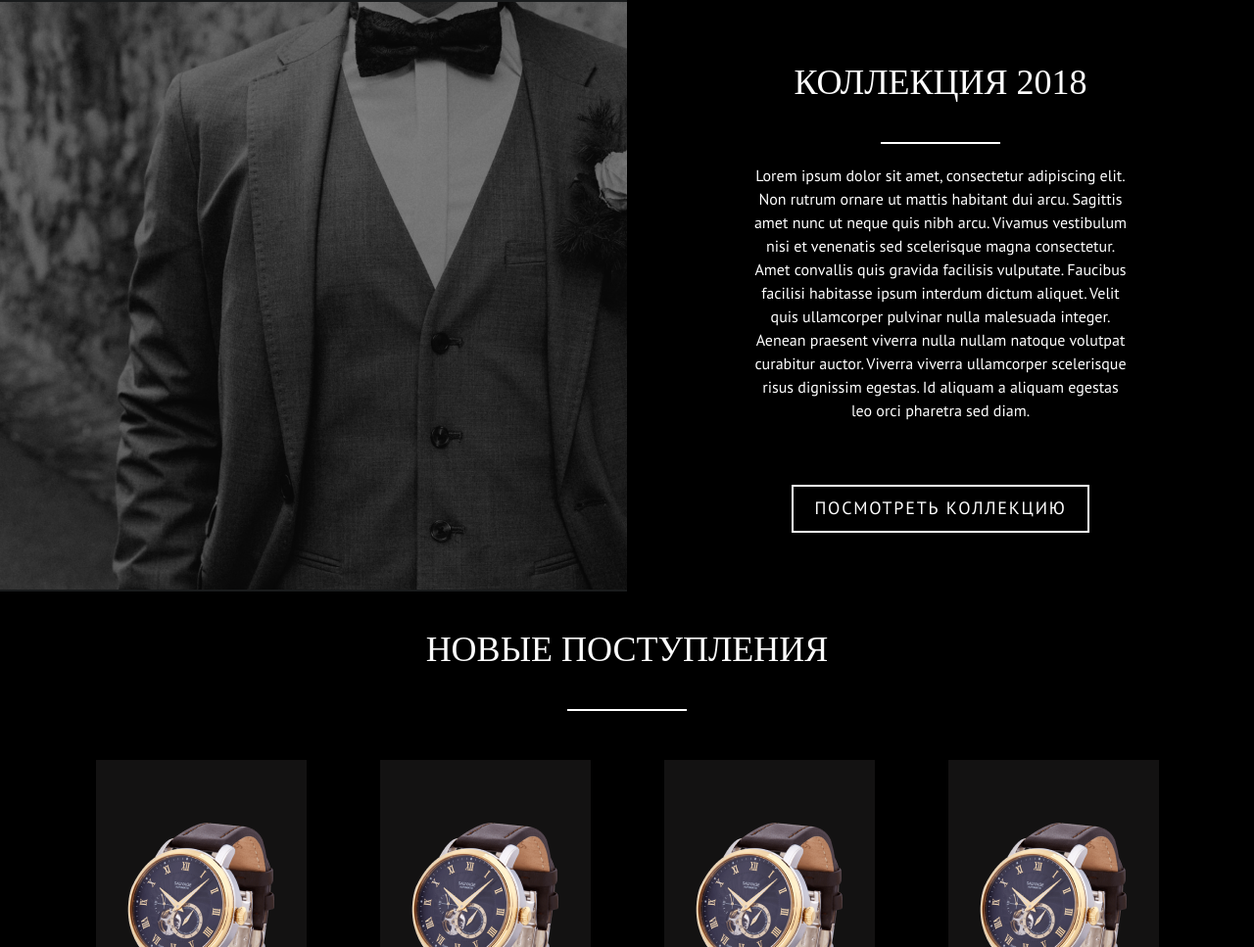
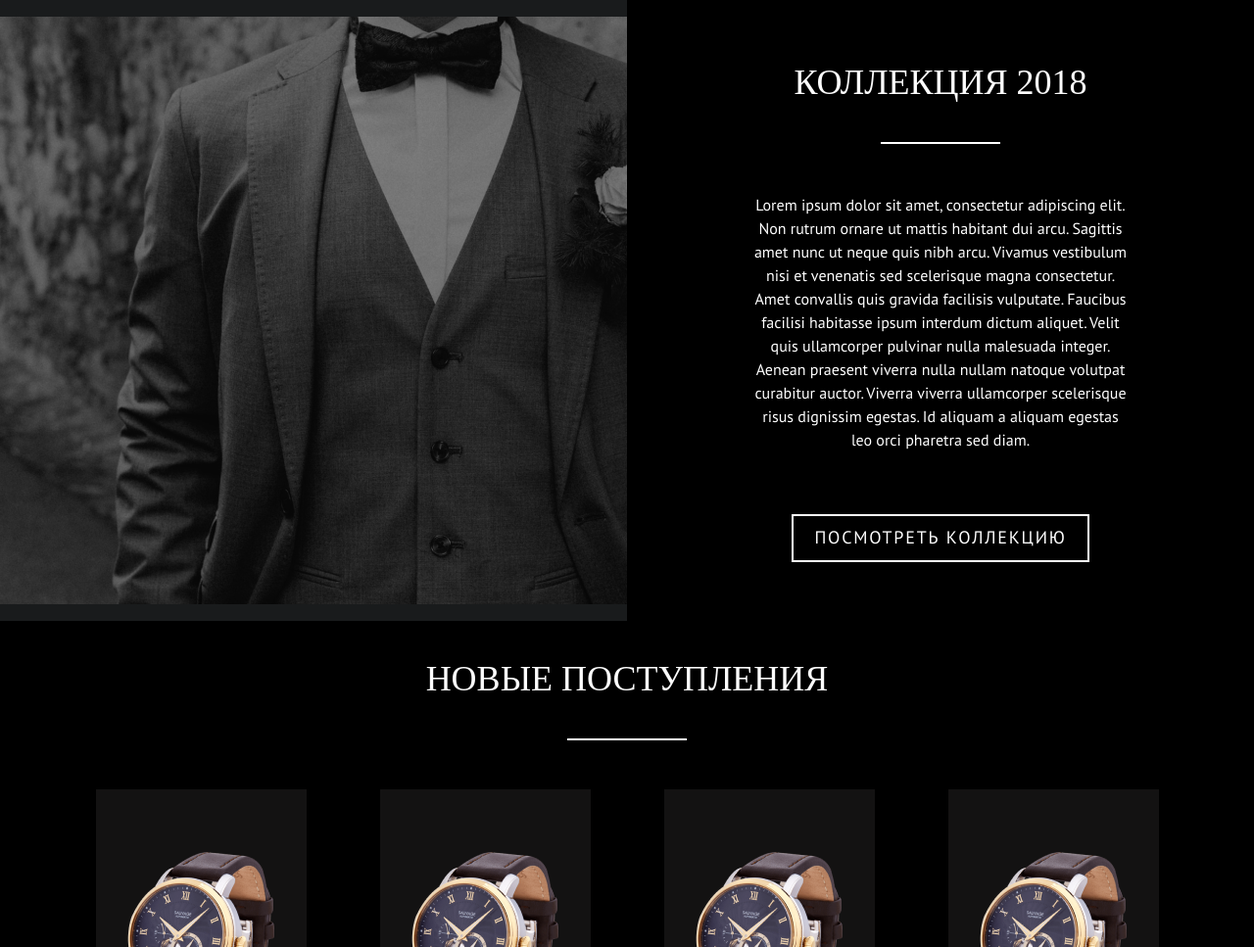
Before and after one commit to Randlliar/Homework-third, a plain HTML site: page index.html in a window 1280 px wide. Shown: the part 2043-3010 px from the top of the page at 98% size. Drawn offline with Linux system fonts and the light colour scheme; a web font is replaced by a local one.

Commit message:
fix margin at second-content

```diff
--- a/styles.css
+++ b/styles.css
@@ -26,7 +26,6 @@
 .line {
     margin-top: 40px;
     width: 120px;
-    height: 0px;
     border: 1px solid #FFFFFF;
 }
 
@@ -370,7 +369,7 @@
 .third-content-text-middle {
     display: flex;
     flex-wrap: wrap;
-    margin-top: 20px;
+    margin-top: 50px;
     height: 40%;
     max-width: 60%;
     font-family: PT Sans;
```
Also changed, not shown: index.html (+0 -1 lines).
